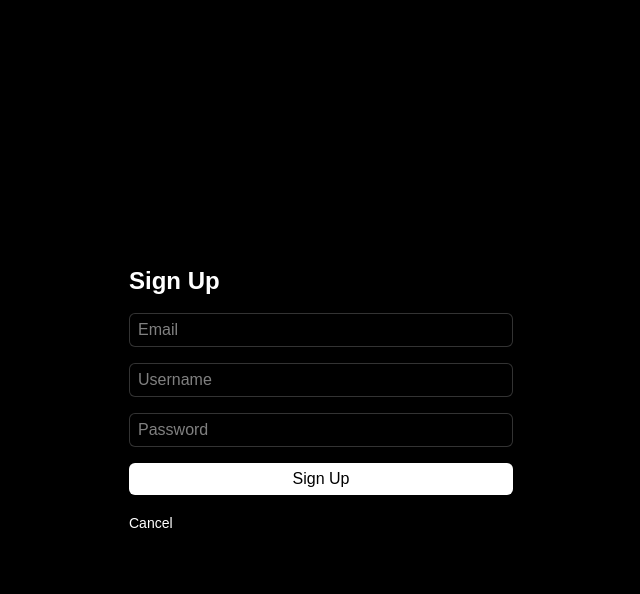
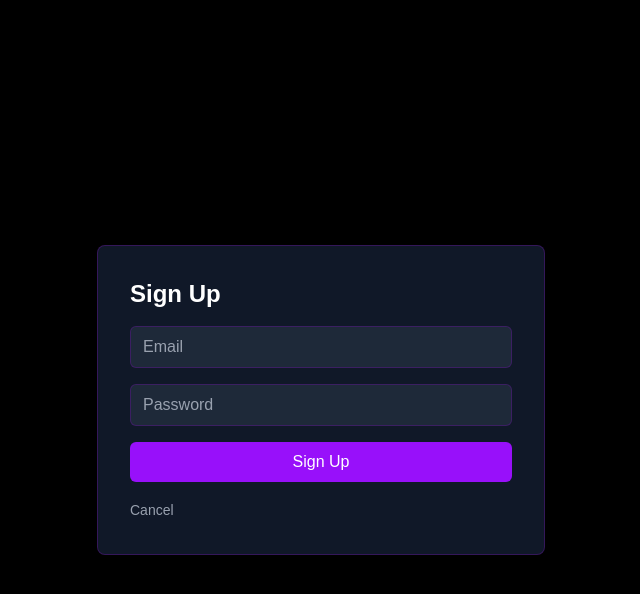
Before and after one commit to aaronmarayaa/Tusk-Project, a Next.js app: page / in a window 1280 px wide. Both pictures are taken after a click on the button "Sign Up". Shown: the top 594 px of the page, without its empty margins (319-959 px from the left). Built offline with nearby package versions, Linux system fonts and the light colour scheme.

Commit message:
Update Navigation.js

```diff
--- a/src/app/components/Navigation.js
+++ b/src/app/components/Navigation.js
@@ -1,31 +1,71 @@
 import Link from 'next/link';
-import { useState } from 'react';
+import { useEffect, useState } from 'react';
 
 function Navigation() {
-  const [username, setUsername] = useState('');
+  const [isLoginVisible, setIsLoginVisible] = useState(false);
+  const [isSignUpVisible, setIsSignUpVisible] = useState(false);
+  const [email, setEmail] = useState('');
   const [password, setPassword] = useState('');
-  const [isLoginVisible, setIsLoginVisible] = useState(false);
 
-  const [email, setEmail] = useState('');
-  const [isSignUpVisible, setIsSignUpVisible] = useState(false);
-
+  useEffect(() => {
+    setIsLoginVisible();
+    setIsSignUpVisible();
+  }, []);
 
   const handleSignUp = async (e) => {
     e.preventDefault();
-    console.log('Sign Up attempt:', { email, username, password });
+    try {
+      const response = await fetch('https://darling-blatantly-panther.ngrok-free.app/api/auth/register', {
+        method: 'POST',
+        headers: {
+          'Content-Type': 'application/json',
+        },
+        body: JSON.stringify({ email, password }),
+        credentials: 'include'
+      });
+      if(response.ok) {
+        setIsLoginVisible(false);
+        console.log('Sign Up successful');
+      } else {
+        console.log('Sign Up failed');
+      }
+    } catch(error) {
+      console.log(error);
+    }
+    console.log('Sign Up attempt:', { email, password });
     setIsSignUpVisible(false);
   };
 
   const handleLogin = async (e) => {
     e.preventDefault();
-    // In a real application, you would send these credentials to your backend for verification
-    console.log('Login attempt:', { username, password });
+    try {
+        const response = await fetch('https://darling-blatantly-panther.ngrok-free.app/api/auth/login', {
+          method: 'POST',
+          headers: {
+            'Content-Type': 'application/json',
+          },
+          body: JSON.stringify({ email, password }),
+          credentials: 'include',
+        });
+        if(response.ok) {
+          setIsLoginVisible(true);
+          console.log('Login successful');
+        } else {
+          console.log('Login failed')
+        }
+    } catch (error) {
+      console.error('Error:', error);
+    }
+    console.log('Login attempt:', { email, password });
   };
 
-  return (<div className="flex justify-between items-center p-4">
+  return (
+    <div className="flex justify-between items-center p-4 bg-black">
       <div className="flex items-center">
         <Link href="/" className="text-white text-lg font-bold mr-4">Tusk AI</Link>
-      <button className="text-sm text-white border border-white px-6 py-1 rounded hover:bg-white hover:text-black transition-colors">New Chat</button>
+        <button className="text-sm text-white border border-purple-500 px-6 py-1 rounded hover:bg-purple-900/50 transition-colors">
+          New Chat
+        </button>
       </div>
 
       {/* Navigation buttons aligned to the right */}
@@ -33,65 +73,96 @@ function Navigation() {
         {/* Conditionally render buttons based on form visibility */}
         {!isLoginVisible && !isSignUpVisible && (<>
           <button onClick={() => setIsSignUpVisible(true)}
-                className="text-sm text-white border border-white px-3 py-1 rounded hover:bg-violet hover:text-black transition-colors">
+                  className="text-sm text-white border border-purple-500 px-3 py-1 rounded hover:bg-purple-900/50 transition-colors">
             Sign Up
           </button>
           <button onClick={() => setIsLoginVisible(true)}
-                className="text-sm text-white border border-white px-3 py-1 rounded hover:bg-white hover:text-black transition-colors">
+                  className="text-sm text-white bg-purple-600 px-3 py-1 rounded hover:bg-purple-700 transition-colors">
             Log In
           </button>
         </>)}
 
         {/* Full-screen forms */}
-      {(isLoginVisible || isSignUpVisible) && (<div className="fixed inset-0 bg-black bg-opacity-75 flex items-center justify-center">
-        <div className="bg-black rounded-lg p-8 max-w-md w-full">
-          {isSignUpVisible && (<form onSubmit={handleSignUp} className="space-y-4">
+        {(isLoginVisible || isSignUpVisible) && (
+          <div className="fixed inset-0 bg-black bg-opacity-75 flex items-center justify-center z-50">
+            <div className="bg-gray-900 rounded-lg p-8 max-w-md w-full border border-purple-900/50">
+              {isSignUpVisible && (
+                <form onSubmit={handleSignUp} className="space-y-4">
                   <h2 className="text-2xl font-bold text-white mb-4">Sign Up</h2>
                   <div>
-              <input type="email" placeholder="Email" value={email} onChange={(e) => setEmail(e.target.value)}
-                     className="bg-black border border-white/20 rounded-md px-2 py-1 text-white placeholder-white/50 focus:outline-none focus:border-white w-full"/>
+                    <input
+                      type="email"
+                      placeholder="Email"
+                      value={email}
+                      onChange={(e) => setEmail(e.target.value)}
+                      className="bg-gray-800 border border-purple-900/50 rounded-md px-3 py-2 text-white placeholder-gray-400 focus:outline-none focus:border-purple-500 w-full"
+                    />
                   </div>
                   <div>
-              <input type="text" placeholder="Username" value={username} onChange={(e) => setUsername(e.target.value)}
-                     className="bg-black border border-white/20 rounded-md px-2 py-1 text-white placeholder-white/50 focus:outline-none focus:border-white w-full"/>
+                    <input
+                      type="password"
+                      placeholder="Password"
+                      value={password}
+                      onChange={(e) => setPassword(e.target.value)}
+                      className="bg-gray-800 border border-purple-900/50 rounded-md px-3 py-2 text-white placeholder-gray-400 focus:outline-none focus:border-purple-500 w-full"
+                    />
+                  </div>
+                  <button
+                    type="submit"
+                    className="bg-purple-600 text-white rounded-md px-3 py-2 hover:bg-purple-700 transition-colors w-full"
+                  >
+                    Sign Up
+                  </button>
+                  <button
+                    onClick={() => setIsSignUpVisible(false)}
+                    className="text-sm text-gray-400 hover:text-purple-400 transition-colors"
+                  >
+                    Cancel
+                  </button>
+                </form>
+              )}
+
+              {isLoginVisible && (
+                <form onSubmit={handleLogin} className="space-y-4">
+                  <h2 className="text-2xl font-bold text-white mb-4">Log In</h2>
+                  <div>
+                    <input
+                      type="text"
+                      placeholder="Email"
+                      value={email}
+                      onChange={(e) => setEmail(e.target.value)}
+                      className="bg-gray-800 border border-purple-900/50 rounded-md px-3 py-2 text-white placeholder-gray-400 focus:outline-none focus:border-purple-500 w-full"
+                    />
                   </div>
                   <div>
-              <input type="password" placeholder="Password" value={password} onChange={(e) => setPassword(e.target.value)}
-                     className="bg-black border border-white/20 rounded-md px-2 py-1 text-white placeholder-white/50 focus:outline-none focus:border-white w-full"/>
+                    <input
+                      type="password"
+                      placeholder="Password"
+                      value={password}
+                      onChange={(e) => setPassword(e.target.value)}
+                      className="bg-gray-800 border border-purple-900/50 rounded-md px-3 py-2 text-white placeholder-gray-400 focus:outline-none focus:border-purple-500 w-full"
+                    />
                   </div>
-            <button type="submit"
-                    className="bg-white text-black rounded-md px-3 py-1 hover:bg-neutral-200 transition-colors w-full">
-              Sign Up
+                  <button
+                    type="submit"
+                    className="bg-purple-600 text-white rounded-md px-3 py-2 hover:bg-purple-700 transition-colors w-full"
+                  >
+                    Log In
                   </button>
-            <button onClick={() => setIsSignUpVisible(false)}
-                    className="text-sm text-white hover:text-neutral-200 transition-colors">
+                  <button
+                    onClick={() => setIsLoginVisible(false)}
+                    className="text-sm text-gray-400 hover:text-purple-400 transition-colors"
+                  >
                     Cancel
                   </button>
-          </form>)}
-
-          {isLoginVisible && (<form onSubmit={handleLogin} className="space-y-4">
-            <h2 className="text-2xl font-bold text-white mb-4">Log In</h2>
-            <div>
-              <input type="text" placeholder="Username" value={username} onChange={(e) => setUsername(e.target.value)}                   className="bg-black border border-white/20 rounded-md px-2 py-1 text-white placeholder-white/50 focus:outline-none focus:border-white w-full"/>
+                </form>
+              )}
             </div>
-            <div>
-
-              <input type="password" placeholder="Password" value={password} onChange={(e) => setPassword(e.target.value)}
-                     className="bg-black border border-white/20 rounded-md px-2 py-1 text-white placeholder-white/50 focus:outline-none focus:border-white w-full"/>
           </div>
-            <button type="submit"
-                    className="bg-white text-black rounded-md px-3 py-1 hover:bg-neutral-200 transition-colors w-full">
-              Log In
-            </button>
-            <button onClick={() => setIsLoginVisible(false)}
-                    className="text-sm text-white hover:text-neutral-200 transition-colors">
-              Cancel
-            </button>
-          </form>)}
+        )}
       </div>
-      </div>)}
     </div>
-  </div>);
+  );
 }
 
 export default Navigation;
```
Lines whose indentation alone changed are shown as unchanged.
